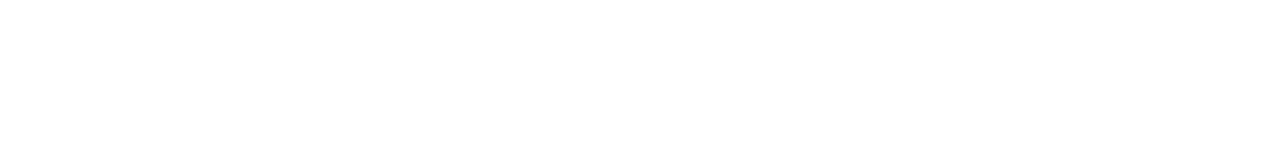
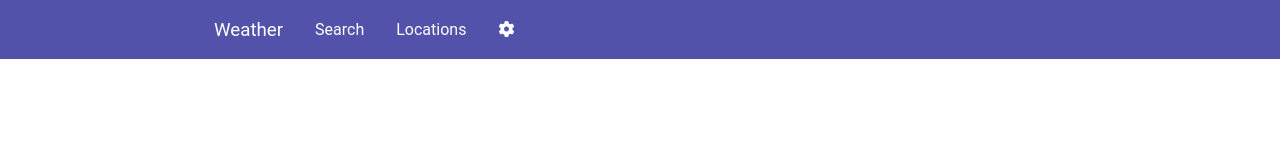
Before and after one commit to henryrding/weather, a website: page index.html in a window 1280 px wide. Drawn offline with Linux system fonts and the light colour scheme.

Commit message:
Created HTML and CSS for the header. #1

```diff
--- a/css/layout.css
+++ b/css/layout.css
@@ -0,0 +1,24 @@
+.hidden {
+  display: none !important;
+}
+
+.container {
+  max-width: 712px;
+  margin: 0 auto;
+  padding: 0 1.5rem;
+}
+
+.row {
+  display: flex;
+  flex-wrap: wrap;
+}
+
+.column-full {
+  width: 100%;
+}
+
+@media screen and (min-width: 768px) {
+  .container {
+    max-width: 900px;
+  }
+}
--- a/css/styles.css
+++ b/css/styles.css
@@ -0,0 +1,29 @@
+body {
+  background-color: white;
+  font-family: Roboto, sans-serif;
+}
+
+header {
+  background-color: #5252aa;
+  color: white;
+}
+
+h3 {
+  font-weight: normal;
+}
+
+i,
+a {
+  color: white;
+  text-decoration: none;
+}
+
+.navbar {
+  display: flex;
+  align-items: center;
+}
+
+.navbar > h3,
+.navbar > a {
+  padding-right: 2rem;
+}
--- a/index.html
+++ b/index.html
@@ -5,12 +5,23 @@
   <meta name="viewport" content="width=device-width, initial-scale=1.0">
   <title>AJAX Project</title>
   <link rel="icon" href="images/favicon.ico">
+  <link rel="stylesheet" href="https://cdnjs.cloudflare.com/ajax/libs/font-awesome/6.0.0/css/all.min.css">
   <link rel="stylesheet" href="css/reset.css">
   <link rel="stylesheet" href="css/layout.css">
   <link rel="stylesheet" href="css/styles.css">
 </head>
 <body>
   <header>
+    <div class="container">
+      <div class="row">
+        <div class="column-full navbar">
+          <h3>Weather</h3>
+          <a id="search-button" href="#">Search</a>
+          <a id="locations-button" href="#">Locations</a>
+          <a id="settings-button" href="#"><i class="fa-solid fa-gear"></i></a>
+        </div>
+      </div>
+    </div>
   </header>
   <main>
   </main>
```
